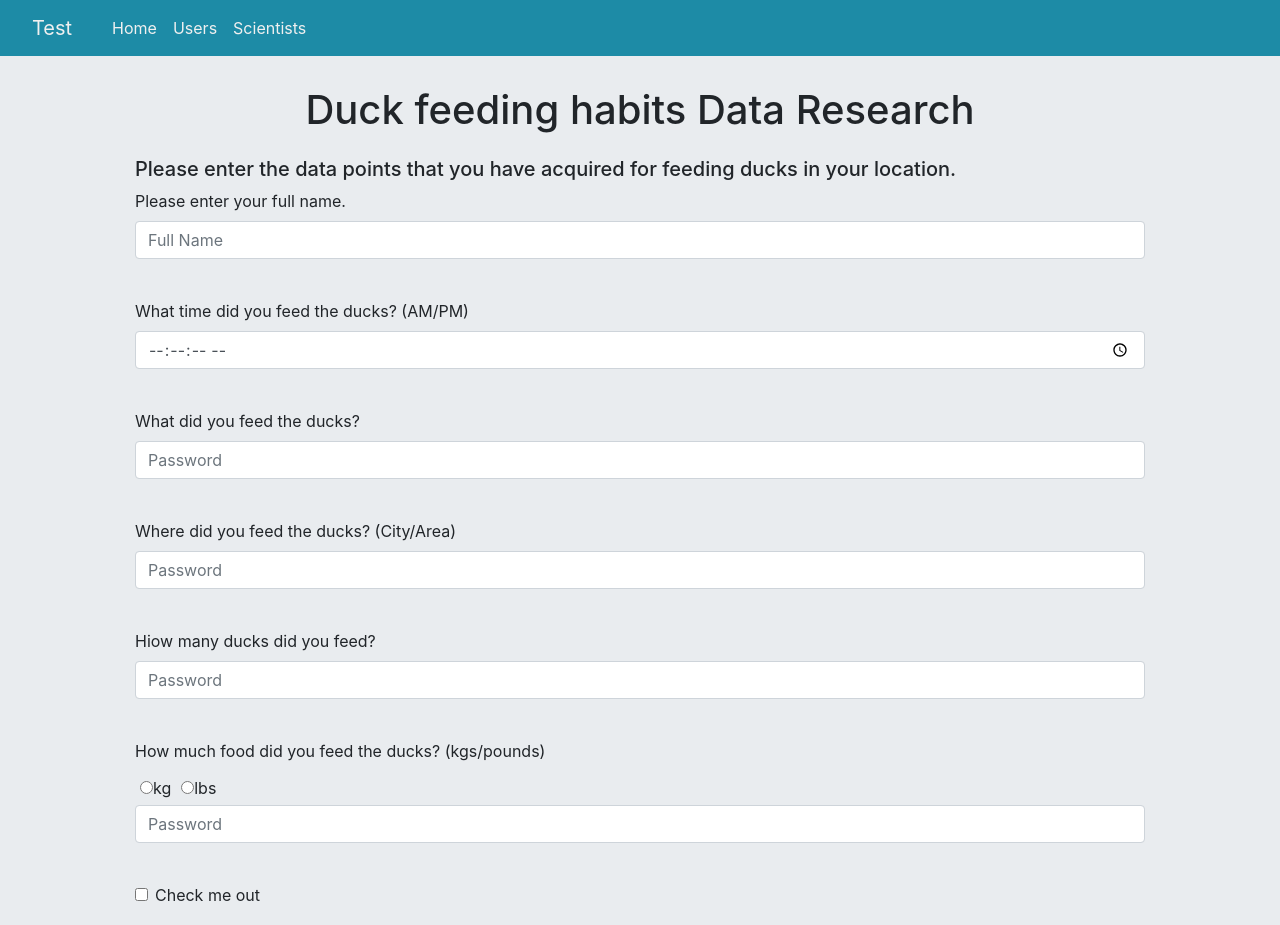
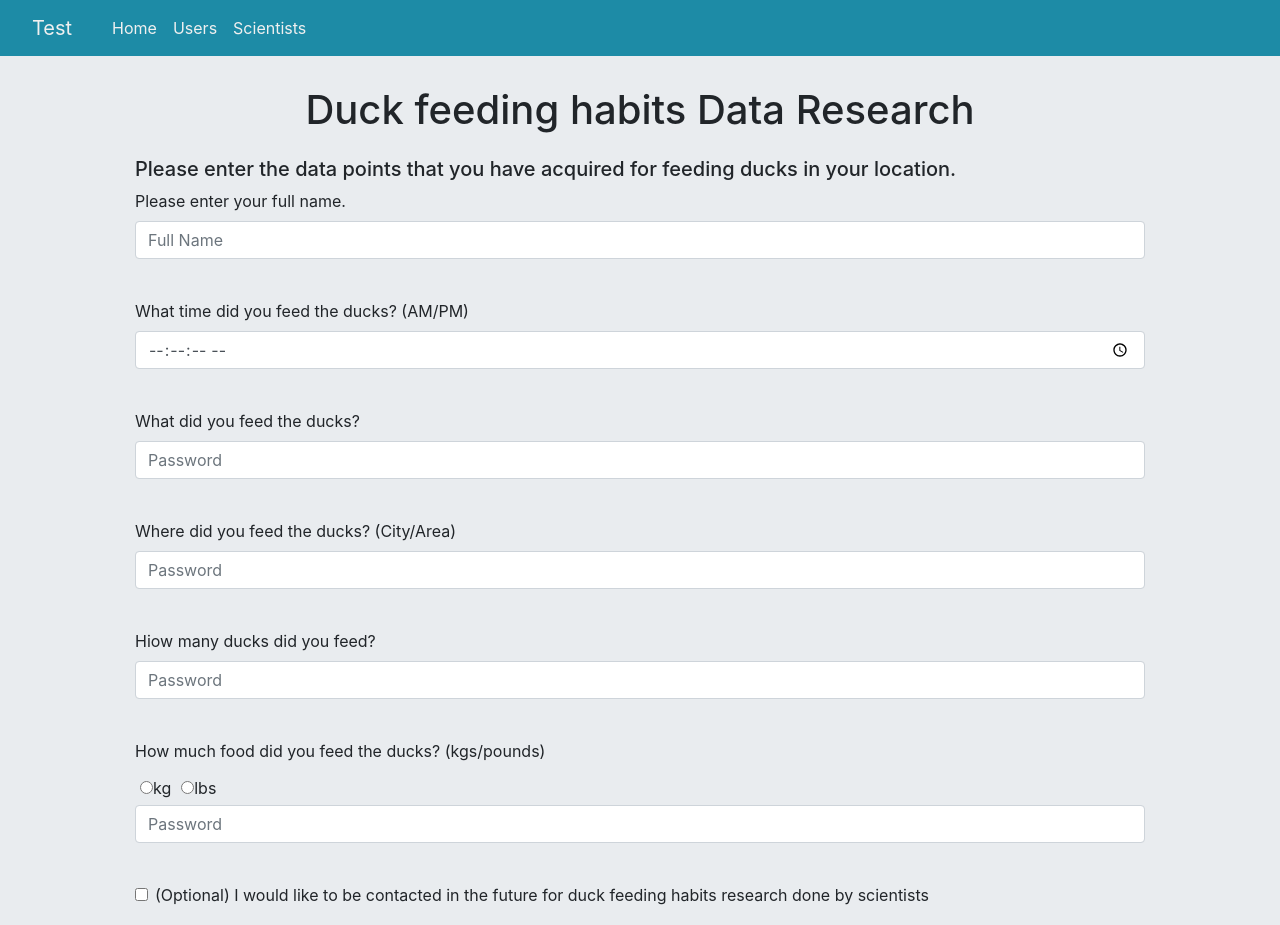
Before and after one commit to typemaster007/freshworks_frontend, a React (Create React App) app: page /users in a window 1280 px wide. Shown: the top 925 px of the page. Built offline with nearby package versions, Linux system fonts and the light colour scheme.

Commit message:
Minor CSS changes to Users page

```diff
--- a/src/components/Users/Users.js
+++ b/src/components/Users/Users.js
@@ -202,8 +202,8 @@ class UserForm extends React.Component {
 
 
                         <div className="form-group form-check">
-                            <input type="checkbox" className="form-check-input" id="exampleCheck1"/>
-                            <label className="form-check-label" >Check me out</label>
+                            <input type="checkbox" className="form-check-input" name="agreecheck" id="agreecheck"/>
+                            <label className="form-check-label" >(Optional) I would like to be contacted in the future for duck feeding habits research done by scientists </label>
                         </div>
 
                         <Popup trigger={<button className="btn btn-primary" style={{padding:'5px', margin:'5px'}}
```
